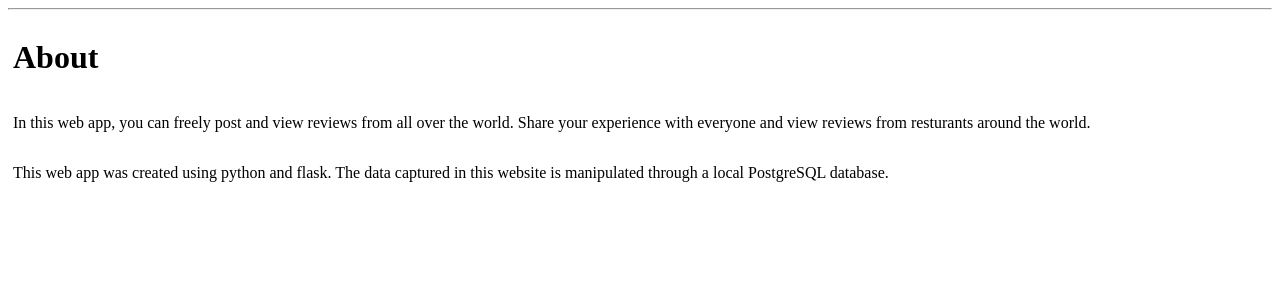
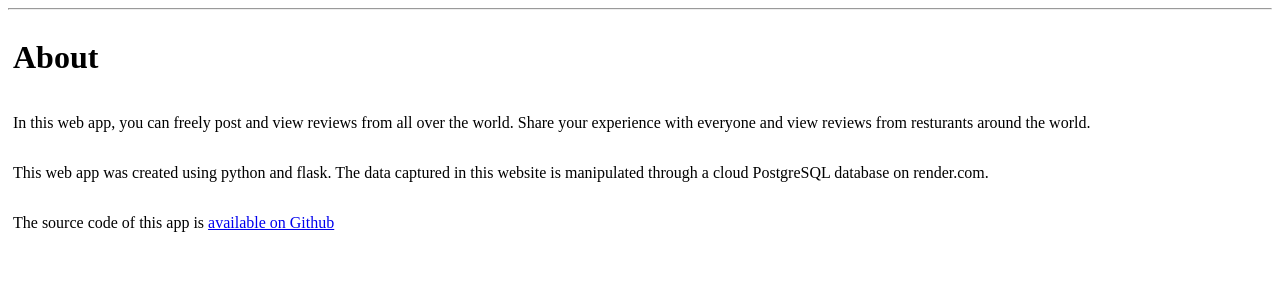
Before and after one commit to Masaaki-Kato981/restaurant_reviews_deploy_web, a Flask app: page /about in a window 1280 px wide. Shown: the part 63-363 px from the top of the page. Run offline with Flask 3, Linux system fonts and the light colour scheme.

Commit message:
changed about page

```diff
--- a/templates/about.html
+++ b/templates/about.html
@@ -4,7 +4,11 @@
     <h1 style="width: 100%">{% block title %} About {% endblock %}</h1>
     <p> In this web app, you can freely post and view reviews from all over the world. Share your experience with everyone and view reviews from resturants around the world.
         <p>
-            This web app was created using python and flask. The data captured in this website is manipulated through a local PostgreSQL database.
+            This web app was created using python and flask. The data captured in this website is manipulated through a cloud PostgreSQL database on render.com.
+        <p>
+        <p>
+            The source code of this app is <a href="https://github.com/Masaaki-Kato981/restaurant_reviews_deploy_web"
+            >available on Github</a
         <p>
     </p>
 {% endblock %}
```
